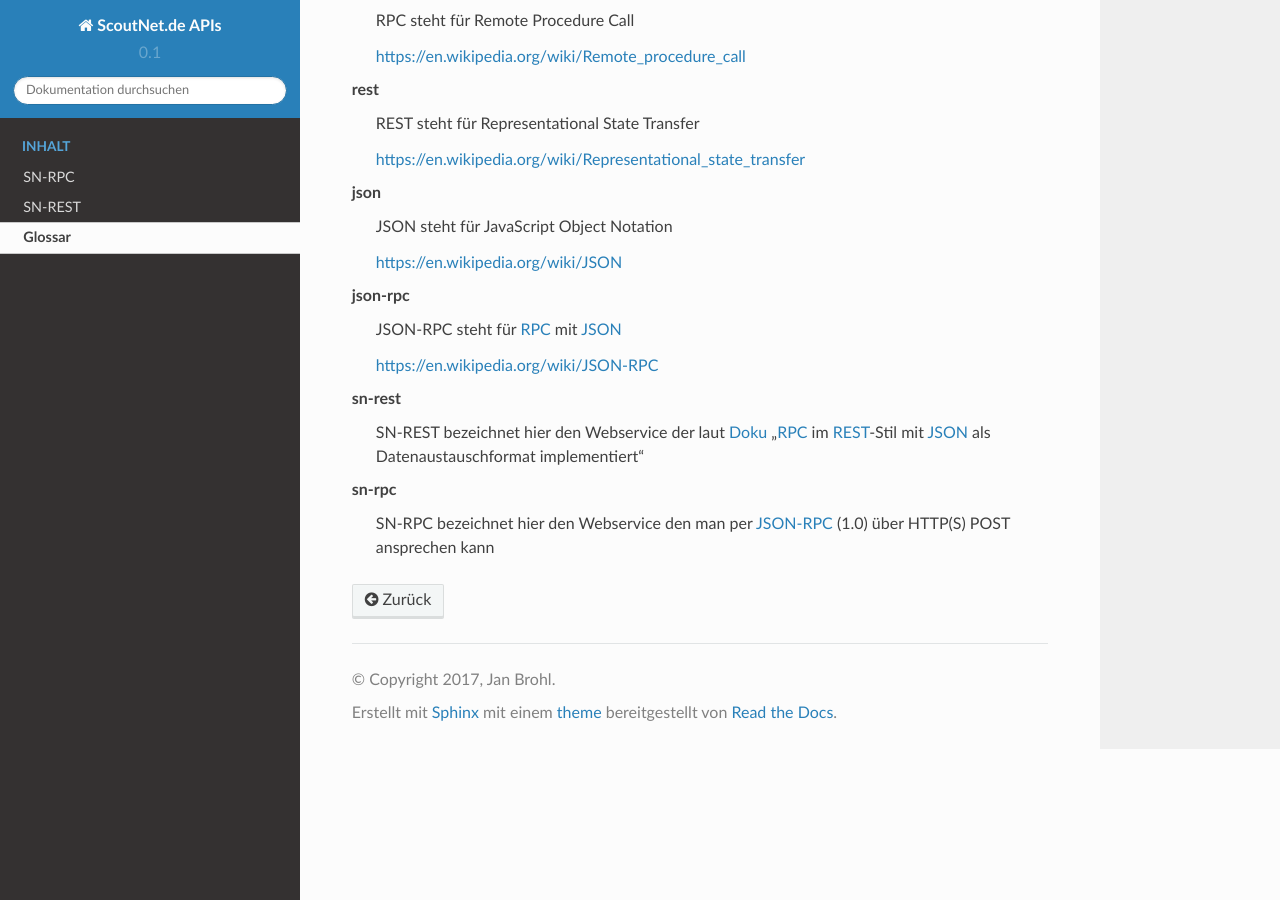
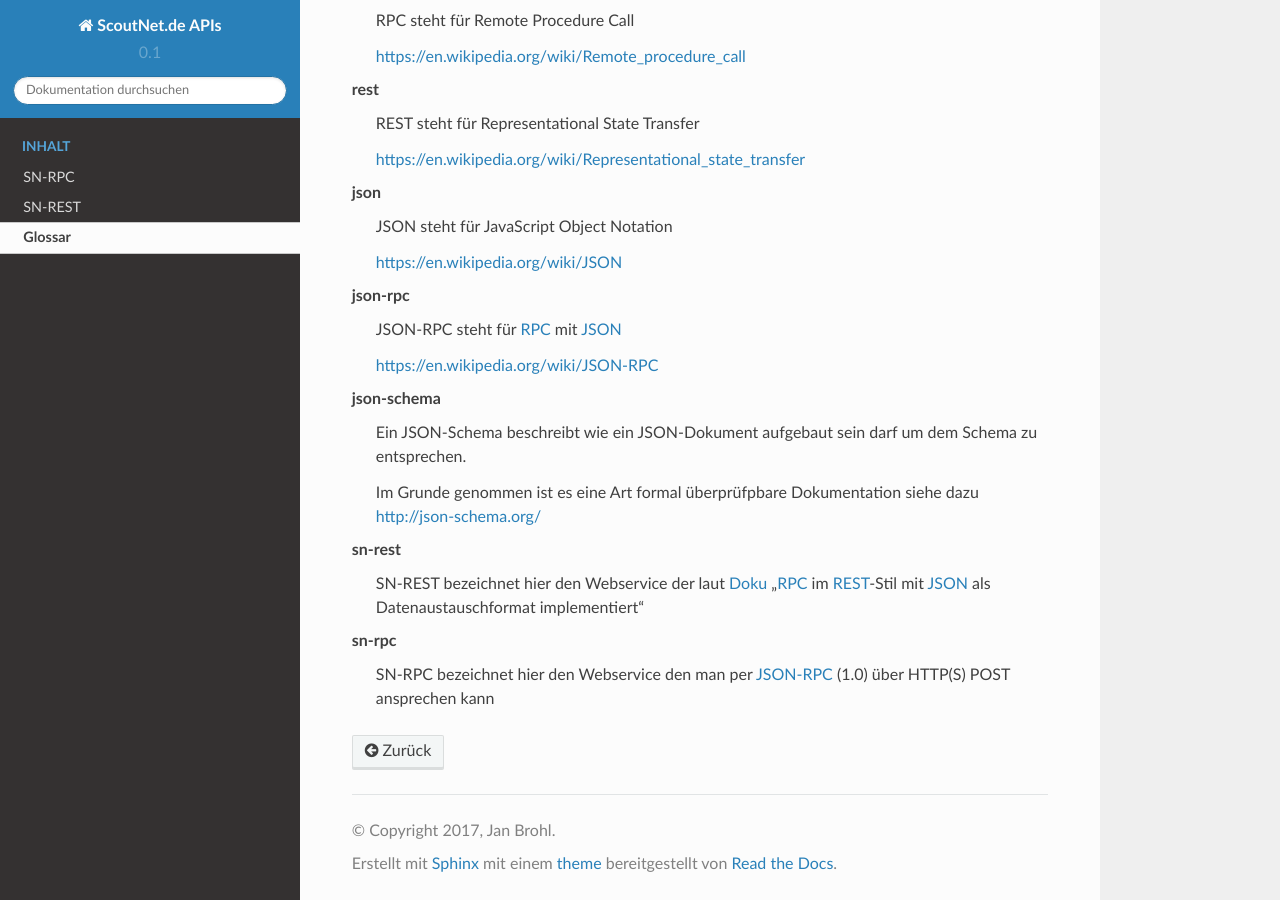
Before and after one commit to janbrohl/ScoutNet-API-Info, a Sphinx documentation site: the page built from docs/glossary.rst, in a window 1280 px wide and 900 px high, scrolled down 673 px. Built offline with Sphinx 7.4.7 and the Read the Docs theme 2.0.0, drawn with Linux system fonts in a browser that asks for light colours.

Commit message:
JSON-schemas erklärt und überschriften geäneert

```diff
--- a/docs/glossary.rst
+++ b/docs/glossary.rst
@@ -54,6 +54,10 @@ Glossar
 
        https://en.wikipedia.org/wiki/JSON-RPC
 
+    json-schema
+       Ein JSON-Schema beschreibt wie ein JSON-Dokument aufgebaut sein darf um dem Schema zu entsprechen.
+
+       Im Grunde genommen ist es eine Art formal überprüfpbare Dokumentation siehe dazu http://json-schema.org/
 
     sn-rest
        SN-REST bezeichnet hier den Webservice der laut Doku_ ":term:`RPC` im :term:`REST`-Stil mit :term:`JSON` als Datenaustauschformat implementiert"
```
Also changed, not shown: docs/sn_rest/schemas.rst (+8 -6 lines), docs/sn_rpc/schemas.rst (+6 -5 lines).
